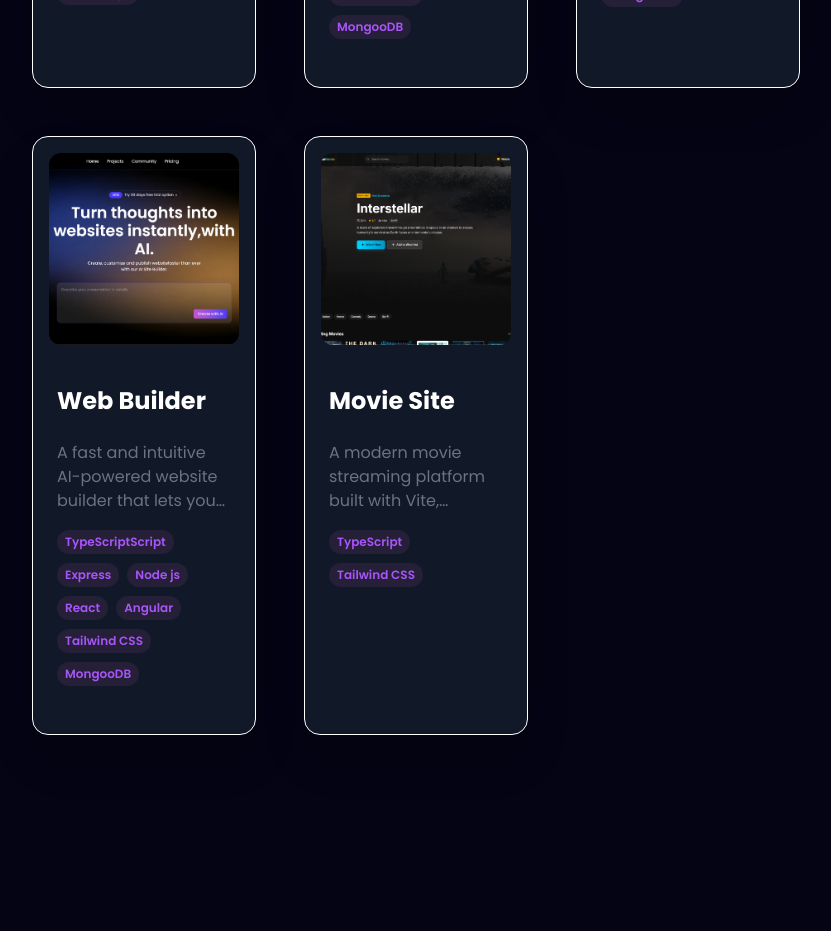
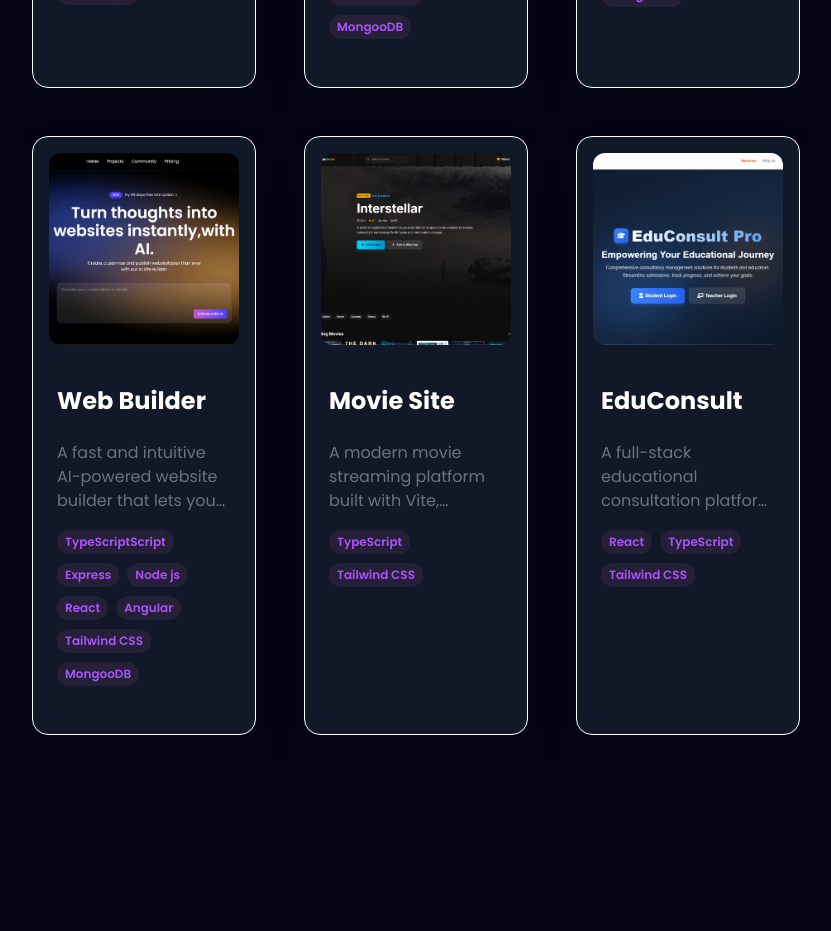
Before and after one commit to dipak0304/dipak-portfolio, a React (Vite) app: page / in a window 1280 px wide. Shown: the part 4320-5251 px from the top of the page, without its empty margins (224-1055 px from the left). Built offline with nearby package versions, Linux system fonts and the light colour scheme.

Commit message:
Update constants.js

```diff
--- a/src/constants.js
+++ b/src/constants.js
@@ -45,6 +45,7 @@ import groceries from './assets/work_logo/groceries.png';
 import media from './assets/work_logo/media.png';
 import site from './assets/work_logo/sitebuilder.png';
 import moviesite from './assets/work_logo/moviesite.png';
+import educonsult from './assets/work_logo/educonsult.png';
 
 
 export const SkillsInfo = [
@@ -228,4 +229,14 @@ export const SkillsInfo = [
       github: "https://github.com/dipak0304/movie",
       webapp: "https://movie-dipak.vercel.app/",
     },
+         {
+      id: 7,
+      title: "EduConsult",
+      description:
+        "A full-stack educational consultation platform with AI-powered grading capabilities.",
+      image: educonsult,
+      tags: ["React","TypeScript","Tailwind CSS"],
+      github: "https://github.com/dipak0304/eduConsult",
+      webapp: "https://educonsultpro.vercel.app",
+    },
   ];
```
